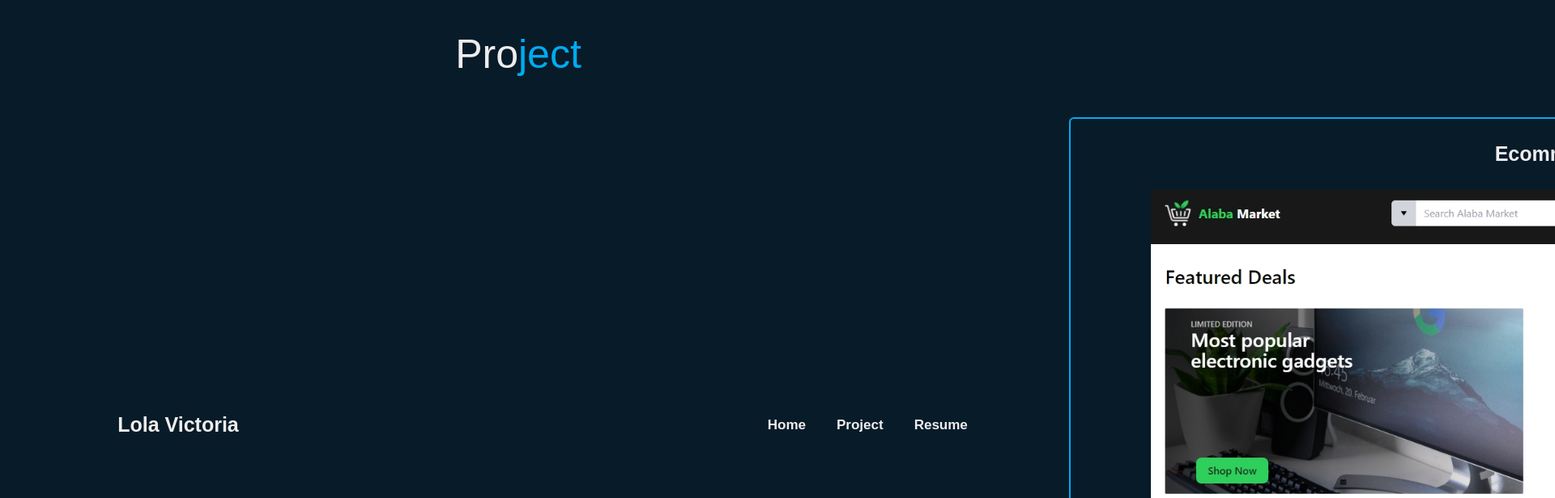
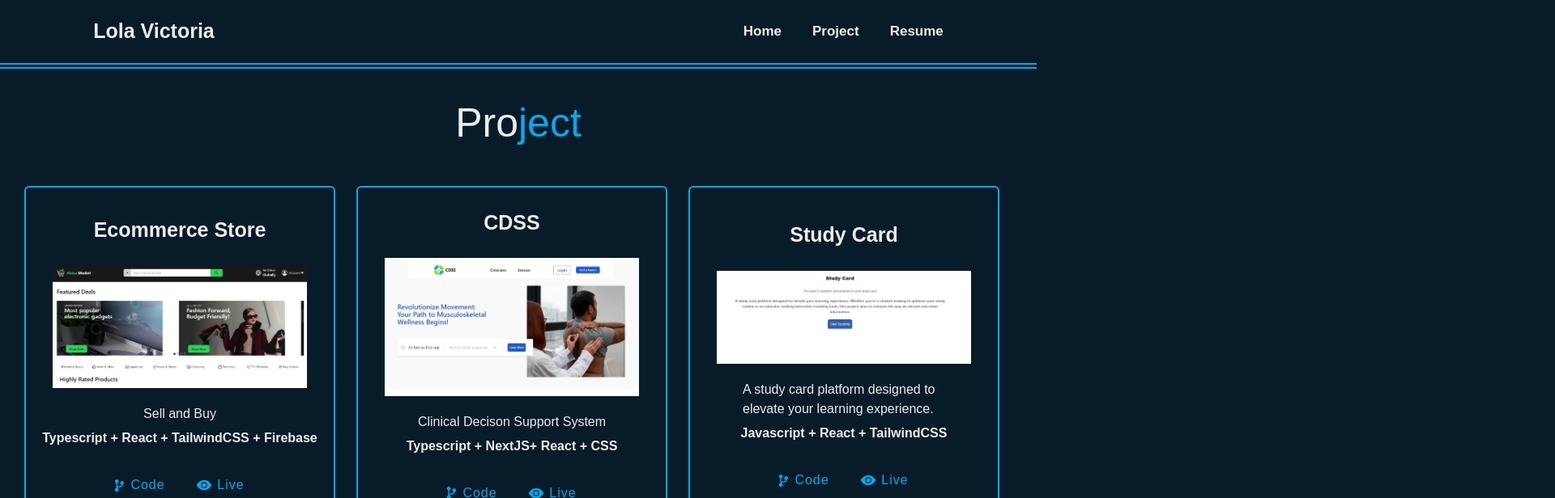
Before and after one commit to LolaVictoria/Portfolio, a React (Vite) app: page /project in a window 1280 px wide. Shown: the top 616 px of the page at 81% size, 1920 px wide, since content can reach past the window. Built offline with nearby package versions, Linux system fonts and the light colour scheme.

Commit message:
fixed ui issue

```diff
--- a/src/components/project.jsx
+++ b/src/components/project.jsx
@@ -4,8 +4,12 @@ import alabaMarket from "/alaba-market.jpeg"
 import cdss from "/cdss.jpeg"
 import studyCard from "/study-card.jpeg"
 import portfolio from "/portfolio.jpeg"
+import Navbar from "./navbar"
 const  Project = () => {
     return (
+        <>
+            <Navbar/>
+
         <section id="project">
             <h2 className="heading">
                 Pro<span>ject</span>
@@ -56,6 +60,7 @@ const  Project = () => {
 
             </div>
         </section>
+        </>
     )
 }
 export default Project
--- a/src/components/projectComponent.jsx
+++ b/src/components/projectComponent.jsx
@@ -2,13 +2,11 @@ import styles from "./project.module.css"
 import PropTypes from "prop-types";  // Import PropTypes
 import {IoEyeSharp} from "react-icons/io5"
 import {FaCodeBranch} from "react-icons/fa"
-import Navbar from "./navbar";
 
 const ProjectComponent = ({about, title, tools, code, live, projectImg}) => {
 
     return (
-        <>
-            <Navbar/>
+
 
         <div className={styles.projectcolumn}>
                     <p className={styles.title}>{title}</p>
@@ -38,7 +36,7 @@ const ProjectComponent = ({about, title, tools, code, live, projectImg}) => {
             </div>
 
                  </div>
-                 </>
+
     )
 }
 export default ProjectComponent;
```
